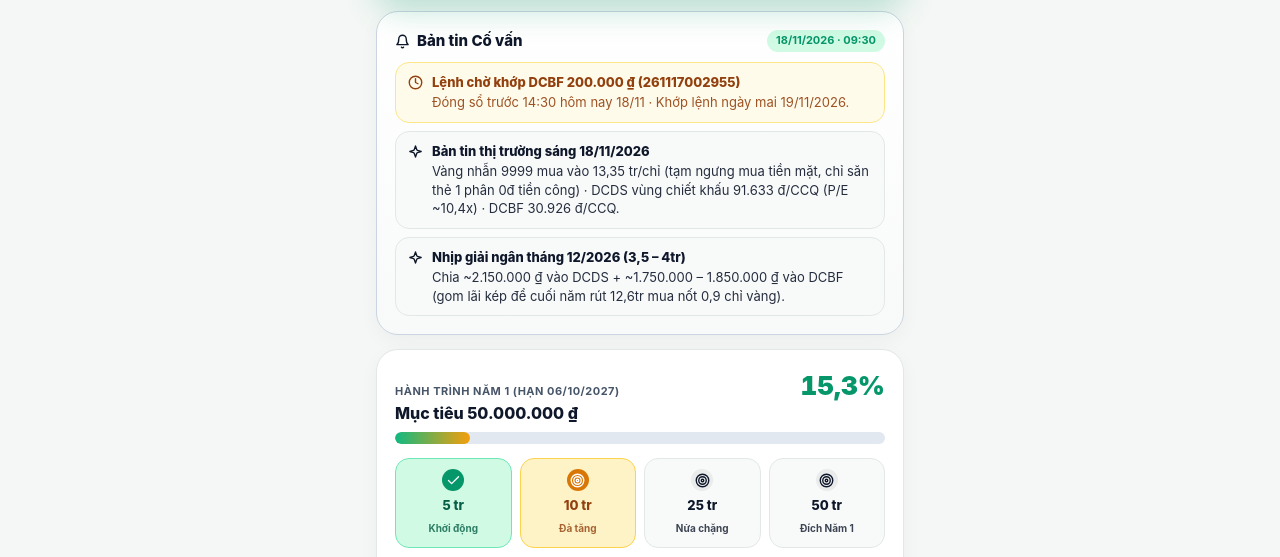
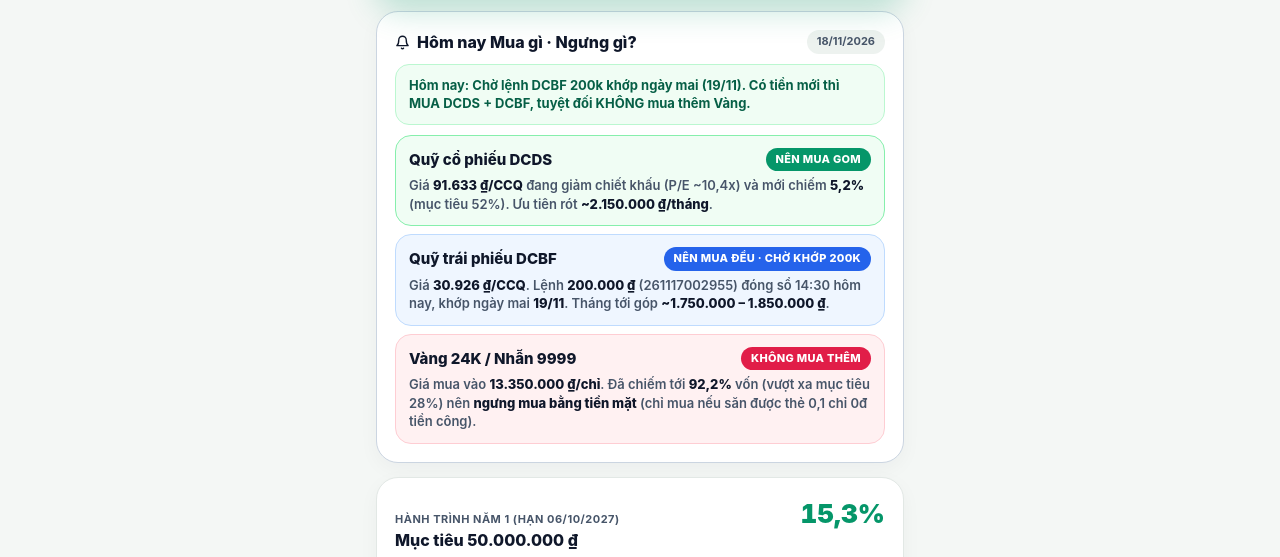
Before and after one commit to hoanganam/my-hub, a plain HTML site: page index.html in a window 1280 px wide. Shown: the part 233-790 px from the top of the page. Drawn offline with Linux system fonts and the light colour scheme.

Commit message:
Clear BUY / DO NOT BUY signal badges in Advisor Briefing card

```diff
--- a/app.js
+++ b/app.js
@@ -1,4 +1,4 @@
-/* app.js — Quỹ Hưu Trí "Kiềng 3 Chân" (Trang Tổng Quan Duy Nhất · Cập nhật tự động từ Antigravity). */
+/* app.js — Quỹ Hưu Trí "Kiềng 3 Chân" (Trang Tổng Quan Duy Nhất · Tín hiệu MUA / KHÔNG MUA rõ ràng). */
 (function () {
   'use strict';
   const R = window.Retire;
@@ -9,8 +9,7 @@
     check: '<polyline points="20 6 9 17 4 12"/>',
     clock: '<circle cx="12" cy="12" r="10"/><polyline points="12 6 12 12 16 14"/>',
     target: '<circle cx="12" cy="12" r="10"/><circle cx="12" cy="12" r="6"/><circle cx="12" cy="12" r="2"/>',
-    bell: '<path d="M6 8a6 6 0 0 1 12 0c0 7 3 9 3 9H3s3-2 3-9"/><path d="M10.3 21a1.94 1.94 0 0 0 3.4 0"/>',
-    sparkle: '<path d="M12 3l1.9 5.8a2 2 0 0 0 1.3 1.3L21 12l-5.8 1.9a2 2 0 0 0-1.3 1.3L12 21l-1.9-5.8a2 2 0 0 0-1.3-1.3L3 12l5.8-1.9a2 2 0 0 0 1.3-1.3L12 3z"/>'
+    bell: '<path d="M6 8a6 6 0 0 1 12 0c0 7 3 9 3 9H3s3-2 3-9"/><path d="M10.3 21a1.94 1.94 0 0 0 3.4 0"/>'
   };
   const ico = (name, cls) => '<svg class="svg-ico ' + (cls || '') + '" viewBox="0 0 24 24">' + (PATHS[name] || PATHS.check) + '</svg>';
 
@@ -34,7 +33,6 @@
     return COLORS[0];
   };
 
-  // Luôn đọc dữ liệu mới nhất được Antigravity đẩy lên (chỉ nhớ trạng thái ẩn/hiện số tiền)
   const S = R.initialPortfolioState();
   try { S.settings.mask = localStorage.getItem(MASK_KEY) === '1'; } catch (e) {}
 
@@ -89,28 +87,31 @@
       ? 'Chỉ còn <b class="money">' + fmt(nextStep.amt - total) + ' ₫</b> nữa là cán mốc <b>' + shortVnd(nextStep.amt) + '</b>!'
       : 'Bạn đã chinh phục cột mốc ' + shortVnd(goalAmt) + '!';
 
-    // Thẻ Bản tin Cố vấn & Nhắc việc (do Antigravity cập nhật)
+    // Bảng Tín hiệu Cố vấn: MUA / KHÔNG MUA rõ từng kênh
     let briefHTML = '';
-    if (S.advisorBriefing && Array.isArray(S.advisorBriefing.items)) {
-      const bItems = S.advisorBriefing.items.map((it) =>
-        '<div class="brief-item ' + (it.type === 'alert' ? 'alert' : '') + '">' +
-        '<div style="margin-top:1px">' + ico(it.type === 'alert' ? 'clock' : 'sparkle', 'sm') + '</div>' +
-        '<div><b>' + esc(it.title) + '</b><div style="margin-top:2px;opacity:.9">' + esc(it.text) + '</div></div></div>'
-      ).join('');
+    if (S.advisorBriefing && Array.isArray(S.advisorBriefing.signals)) {
+      const sigs = S.advisorBriefing.signals.map((sg) => {
+        const cls = sg.action === 'buy' ? 'buy' : (sg.action === 'hold' ? 'hold' : 'stop');
+        return '<div class="sig-row ' + cls + '">' +
+          '<div class="sig-top"><span class="sig-name">' + esc(sg.name) + '</span>' +
+          '<span class="sig-badge ' + cls + '">' + esc(sg.badge) + '</span></div>' +
+          '<div class="sig-reason">' + sg.reason + '</div></div>';
+      }).join('');
       briefHTML = '<div class="card brief-card">' +
-        '<div class="brief-head"><div class="brief-title">' + ico('bell', 'sm') + ' <span>Bản tin Cố vấn</span></div>' +
+        '<div class="brief-head"><div class="brief-title">' + ico('bell', 'sm') + ' <span>Hôm nay Mua gì · Ngưng gì?</span></div>' +
         '<span class="brief-date">' + esc(S.advisorBriefing.updatedAt || '') + '</span></div>' +
-        '<div class="brief-list">' + bItems + '</div></div>';
+        (S.advisorBriefing.headline ? '<div class="brief-summary">' + esc(S.advisorBriefing.headline) + '</div>' : '') +
+        '<div class="sig-list">' + sigs + '</div></div>';
     }
 
     const rows = sm.assets.map((a) => {
       const c = colorOf(a.code);
       const d = a.driftPct;
       const tag = d > 1
-        ? '<span class="pill-tag pause">Đủ rồi · Tạm ngưng</span>'
+        ? '<span class="pill-tag pause">KHÔNG MUA THÊM</span>'
         : d < -1
-          ? '<span class="pill-tag buy">Ưu tiên gom thêm</span>'
-          : '<span class="pill-tag ok">Đúng chuẩn</span>';
+          ? '<span class="pill-tag buy">NÊN MUA GOM</span>'
+          : '<span class="pill-tag ok">ĐÚNG TỶ TRỌNG</span>';
       const priceStr = a.price ? ('Giá/NAV: ' + fmt(a.price) + ' ₫/' + a.unit) : '';
       const txs = S.transactions.filter((t) => t.assetCode === a.code).sort((x, y) => (x.date < y.date ? 1 : -1));
       const txList = txs.map((t) =>
--- a/logic.js
+++ b/logic.js
@@ -25,7 +25,7 @@
 
   function emptyState() {
     return {
-      version: 4,
+      version: 5,
       goal: { amount: null, deadline: null },
       monthlyContribution: null,
       assets: [],
@@ -43,22 +43,29 @@
     s.goal = { amount: 50000000, deadline: '2027-10-06' };
     s.monthlyContribution = 3750000;
     s.advisorBriefing = {
-      updatedAt: '18/11/2026 · 09:30',
-      items: [
+      updatedAt: '18/11/2026',
+      headline: 'Hôm nay: Chờ lệnh DCBF 200k khớp ngày mai (19/11). Có tiền mới thì MUA DCDS + DCBF, tuyệt đối KHÔNG mua thêm Vàng.',
+      signals: [
         {
-          type: 'alert',
-          title: 'Lệnh chờ khớp DCBF 200.000 ₫ (261117002955)',
-          text: 'Đóng sổ trước 14:30 hôm nay 18/11 · Khớp lệnh ngày mai 19/11/2026.'
+          code: 'DCDS',
+          name: 'Quỹ cổ phiếu DCDS',
+          action: 'buy',
+          badge: 'NÊN MUA GOM',
+          reason: 'Giá <b>91.633 ₫/CCQ</b> đang giảm chiết khấu (P/E ~10,4x) và mới chiếm <b>5,2%</b> (mục tiêu 52%). Ưu tiên rót <b>~2.150.000 ₫/tháng</b>.'
         },
         {
-          type: 'market',
-          title: 'Bản tin thị trường sáng 18/11/2026',
-          text: 'Vàng nhẫn 9999 mua vào 13,35 tr/chỉ (tạm ngưng mua tiền mặt, chỉ săn thẻ 1 phân 0đ tiền công) · DCDS vùng chiết khấu 91.633 đ/CCQ (P/E ~10,4x) · DCBF 30.926 đ/CCQ.'
+          code: 'DCBF',
+          name: 'Quỹ trái phiếu DCBF',
+          action: 'hold',
+          badge: 'NÊN MUA ĐỀU · CHỜ KHỚP 200K',
+          reason: 'Giá <b>30.926 ₫/CCQ</b>. Lệnh <b>200.000 ₫</b> (261117002955) đóng sổ 14:30 hôm nay, khớp ngày mai <b>19/11</b>. Tháng tới góp <b>~1.750.000 – 1.850.000 ₫</b>.'
         },
         {
-          type: 'plan',
-          title: 'Nhịp giải ngân tháng 12/2026 (3,5 – 4tr)',
-          text: 'Chia ~2.150.000 ₫ vào DCDS + ~1.750.000 – 1.850.000 ₫ vào DCBF (gom lãi kép để cuối năm rút 12,6tr mua nốt 0,9 chỉ vàng).'
+          code: 'GOLD',
+          name: 'Vàng 24K / Nhẫn 9999',
+          action: 'stop',
+          badge: 'KHÔNG MUA THÊM',
+          reason: 'Giá mua vào <b>13.350.000 ₫/chỉ</b>. Đã chiếm tới <b>92,2%</b> vốn (vượt xa mục tiêu 28%) nên <b>ngưng mua bằng tiền mặt</b> (chỉ mua nếu săn được thẻ 0,1 chỉ 0đ tiền công).'
         }
       ]
     };
@@ -154,7 +161,7 @@
       { d: '2026-11-15', v: 7472000, c: 7472000 },
       { d: '2026-11-18', v: 7607000, c: 7672000 }
     ];
-    s.lastSync = '2026-11-18T09:30:00.000Z';
+    s.lastSync = '2026-11-18T10:45:00.000Z';
     return s;
   }
 
@@ -376,8 +383,6 @@
     return (b - a) / 86400000 / 30.4375;
   }
 
-  /* ---------- Trích JSON & nhập dữ liệu ---------- */
-
   function extractJSON(text) {
     if (!text || !String(text).trim()) return { ok: false, error: 'Chưa có nội dung.' };
     const cands = [];
--- a/styles.css
+++ b/styles.css
@@ -105,9 +105,9 @@ h1 { font-size: 24px; font-weight: 800; letter-spacing: -.5px; color: var(--text
 }
 .hbadge.gold { background: #fef3c7; color: #92400e; }
 
-/* Advisor Briefing Card */
+/* Advisor Action Signal Card (Mua / Không mua rõ ràng) */
 .brief-card {
-  background: linear-gradient(180deg, #ffffff 0%, #f8faf9 100%);
+  background: #ffffff;
   border-color: #cbd5e1;
 }
 .brief-head {
@@ -116,23 +116,39 @@ h1 { font-size: 24px; font-weight: 800; letter-spacing: -.5px; color: var(--text
 }
 .brief-title {
   display: flex; align-items: center; gap: 7px;
-  font-size: 15px; font-weight: 800; color: var(--text);
+  font-size: 16px; font-weight: 800; color: var(--text);
 }
 .brief-date {
-  font-size: 11px; font-weight: 700; color: var(--pos);
-  background: var(--pos-bg); padding: 3px 9px; border-radius: 99px;
+  font-size: 11px; font-weight: 700; color: var(--muted);
+  background: var(--bg2); padding: 4px 10px; border-radius: 99px;
 }
-.brief-list { display: flex; flex-direction: column; gap: 8px; }
-.brief-item {
-  display: flex; align-items: flex-start; gap: 9px;
-  padding: 10px 12px; border-radius: 14px;
+.brief-summary {
+  padding: 11px 13px; border-radius: 14px;
+  background: #f0fdf4; border: 1px solid #bbf7d0; color: #065f46;
+  font-size: 13px; font-weight: 700; margin-bottom: 10px;
+}
+.sig-list { display: flex; flex-direction: column; gap: 8px; }
+.sig-row {
+  padding: 12px 13px; border-radius: 16px;
   background: var(--card2); border: 1px solid var(--line);
-  font-size: 13px; color: var(--text);
 }
-.brief-item.alert {
-  background: #fffbeb; border-color: #fde68a; color: #92400e;
+.sig-row.buy { background: #f0fdf4; border-color: #86efac; }
+.sig-row.hold { background: #eff6ff; border-color: #bfdbfe; }
+.sig-row.stop { background: #fff1f2; border-color: #fecdd3; }
+.sig-top {
+  display: flex; align-items: center; justify-content: space-between; gap: 8px;
+  margin-bottom: 5px;
 }
-.brief-item b { font-weight: 800; }
+.sig-name { font-size: 15px; font-weight: 800; color: var(--text); }
+.sig-badge {
+  font-size: 11px; font-weight: 800; letter-spacing: .3px;
+  padding: 4px 10px; border-radius: 99px; white-space: nowrap;
+}
+.sig-badge.buy { background: #059669; color: #ffffff; }
+.sig-badge.hold { background: #2563eb; color: #ffffff; }
+.sig-badge.stop { background: #e11d48; color: #ffffff; }
+.sig-reason { font-size: 13px; color: var(--muted); font-weight: 600; }
+.sig-reason b { color: var(--text); font-weight: 800; }
 
 /* Goal Progress & Milestones */
 .goal-head { display: flex; justify-content: space-between; align-items: baseline; margin-bottom: 6px; }
@@ -200,9 +216,9 @@ body.mask .money { filter: blur(8px); user-select: none; }
   display: inline-block; font-size: 11px; font-weight: 700;
   padding: 3px 9px; border-radius: 99px;
 }
-.pill-tag.pause { background: var(--gold-bg); color: #92400e; }
-.pill-tag.buy { background: var(--blue-bg); color: #1d4ed8; }
-.pill-tag.ok { background: var(--pos-bg); color: #065f46; }
+.pill-tag.pause { background: var(--neg-bg); color: var(--neg); }
+.pill-tag.buy { background: var(--pos-bg); color: #065f46; }
+.pill-tag.ok { background: var(--blue-bg); color: #1d4ed8; }
 
 details { margin-top: 8px; }
 summary { cursor: pointer; font-size: 12px; font-weight: 700; color: var(--muted); padding: 4px 0; }
--- a/sw.js
+++ b/sw.js
@@ -1,4 +1,4 @@
-const CACHE = 'my-hub-retire-v9';
+const CACHE = 'my-hub-retire-v10';
 const ASSETS = [
   './',
   './index.html',
```
